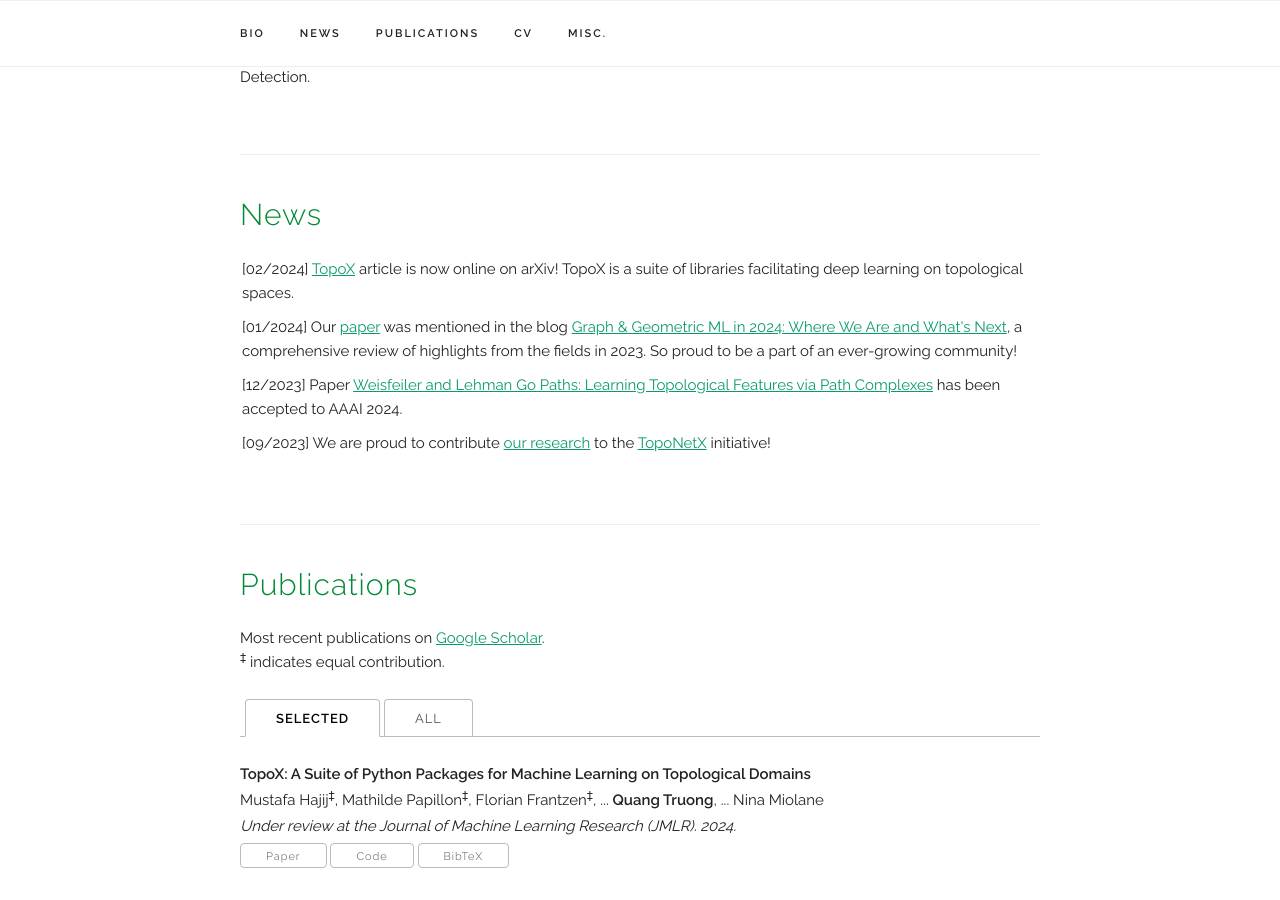
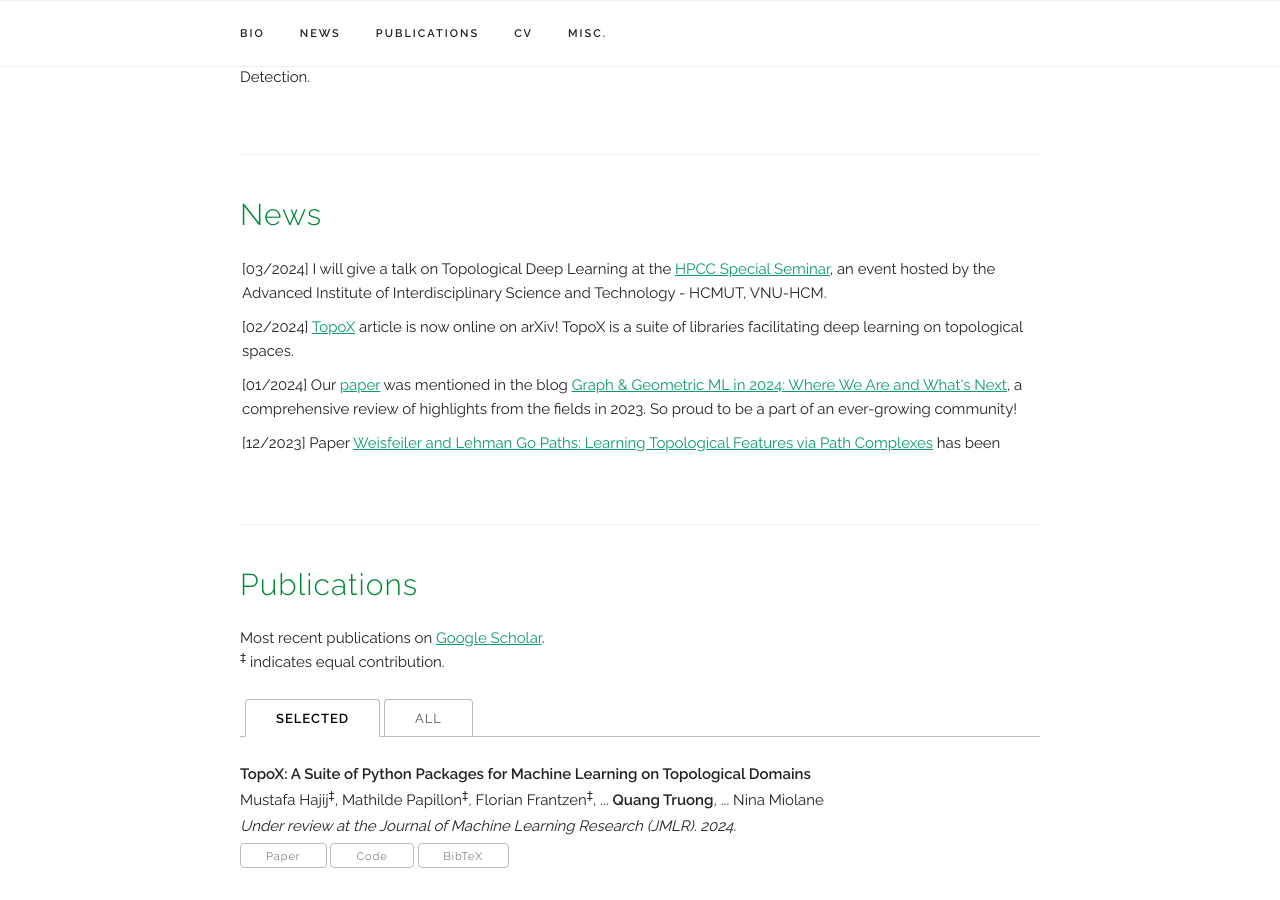
Before and after one commit to quang-truong/quang-truong.github.io, a Jekyll site: the page built from index.html, in a window 1280 px wide and 900 px high, scrolled down 541 px. Built offline with Jekyll 4.4.1, drawn with Linux system fonts in a browser that asks for light colours; some web fonts are replaced.

Commit message:
update talk

```diff
--- a/index.html
+++ b/index.html
@@ -39,18 +39,22 @@ title: Home
   <h4>News</h4>
   <!-- <p> Scroll for older news </p> -->
   <UL style="list-style-type: none; padding: 2px; overflow-y: scroll; height:200px;">
+    <li> [03/2024]
+      I will give a talk on Topological Deep Learning at the <a href="https://hpcc.vn/event/hpcc-special-seminar-decoding-computational-challenges/" target="_blank">HPCC Special Seminar</a>, an event hosted by the Advanced Institute
+      of Interdisciplinary Science and Technology - HCMUT, VNU-HCM.
+    </li>
     <li> [02/2024]
       <a href="#selected-TopoX2024" onclick="switchToSelectedTab()">TopoX</a> article is now online on arXiv! TopoX is a suite of libraries facilitating deep learning on topological spaces.
     </li>
     <li> [01/2024]
       Our <a href="#selected-WLPath2023" onclick="switchToSelectedTab()">paper</a> was mentioned in the
-      blog <a href="https://towardsdatascience.com/graph-geometric-ml-in-2024-where-we-are-and-whats-next-part-i-theory-architectures-3af5d38376e1">Graph & Geometric ML in 2024: Where We Are and What's Next</a>,
+      blog <a href="https://towardsdatascience.com/graph-geometric-ml-in-2024-where-we-are-and-whats-next-part-i-theory-architectures-3af5d38376e1" target="_blank">Graph & Geometric ML in 2024: Where We Are and What's Next</a>,
       a comprehensive review of highlights from the fields in 2023. So proud to be a part of an ever-growing community!
     <li> [12/2023]
        Paper <a href="#selected-WLPath2023" onclick="switchToSelectedTab()">Weisfeiler and Lehman Go Paths: Learning Topological Features via Path Complexes</a> has been accepted to AAAI 2024.
     </li>
     <li> [09/2023]
-       We are proud to contribute <a href="#selected-WLPath2023" onclick="switchToSelectedTab()">our research</a> to the <a href="https://github.com/pyt-team/TopoNetX">TopoNetX</a> initiative!
+       We are proud to contribute <a href="#selected-WLPath2023" onclick="switchToSelectedTab()">our research</a> to the <a href="https://github.com/pyt-team/TopoNetX" target="_blank">TopoNetX</a> initiative!
    </li>
     <!-- <li> [12/09/2023]
       Paper <a href="#all-WLPath2023" onclick="switchToAllTab()">Weisfeiler and Lehman Go Paths: Learning Topological Features via Path Complexes</a> has been accepted to AAAI 2024.
@@ -275,7 +279,7 @@ title: Home
 
 <div class="docs-section" id="misc">
   <h4>Misc.</h4>
-  I adopted a feral tabby back in the summer of 2019, and named her <b>Bún Bò</b> (aka Beef Noodle) after my favorite Viet dish, <a href="https://en.wikipedia.org/wiki/B%C3%BAn_b%C3%B2_Hu%E1%BA%BF">Bún Bò Huế</a>.
+  I adopted a feral tabby back in the summer of 2019, and named her <b>Bún Bò</b> (aka Beef Noodle) after my favorite Viet dish, <a href="https://en.wikipedia.org/wiki/B%C3%BAn_b%C3%B2_Hu%E1%BA%BF" target="_blank">Bún Bò Huế</a>.
   Since then, she has been my source of happiness, motivation, and disturbance (occasionally).
 
   <div style="margin-top: 15px;"></div>
```
